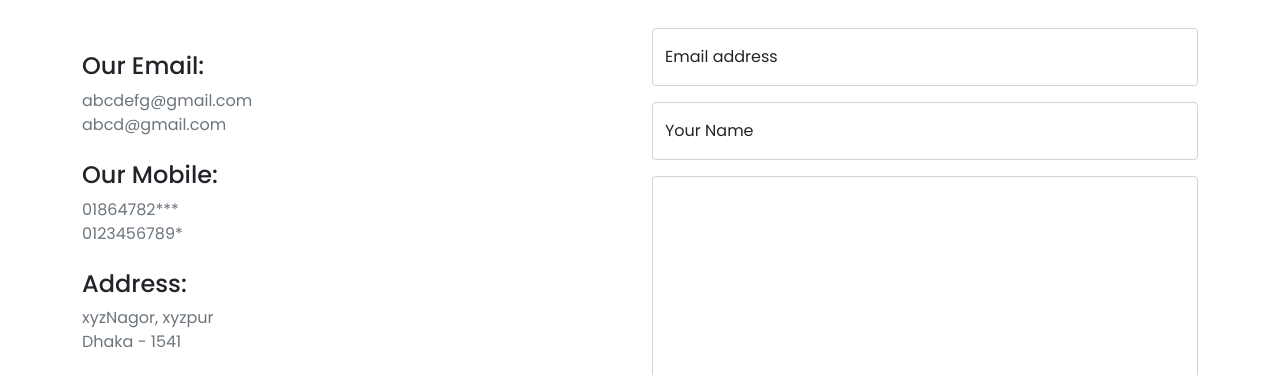
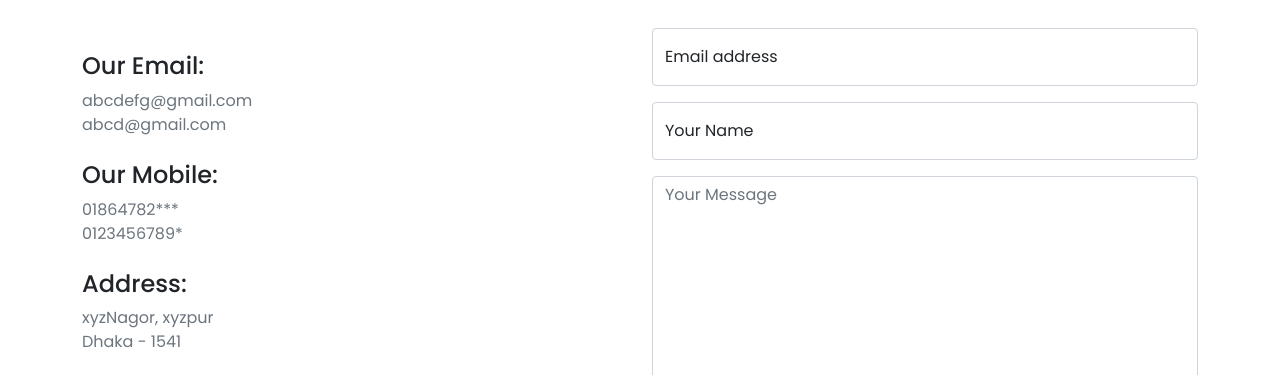
Before and after one commit to smarifuli43/honda-cbr-assignment-3, a plain HTML site: page index.html in a window 1280 px wide. Shown: the part 3796-4171 px from the top of the page. Drawn offline with Linux system fonts and the light colour scheme.

Commit message:
teat-area edited

```diff
--- a/index.html
+++ b/index.html
@@ -440,7 +440,7 @@
               <input type="text" name="name" class="form-control" id="floatingInput" placeholder="Your Name">
               <label for="floatingInput">Your Name</label>
             </div>
-            <textarea name="" class="form-control mb-3" id="" cols="30" rows="10"></textarea>
+            <textarea name="" class="form-control mb-3" id="" cols="30" rows="10" placeholder="Your Message"></textarea>
             <input type="submit" value="Submit" class=" btn honda-primary-bg text-white px-4 py-2">
           </form>
         </div>
```
